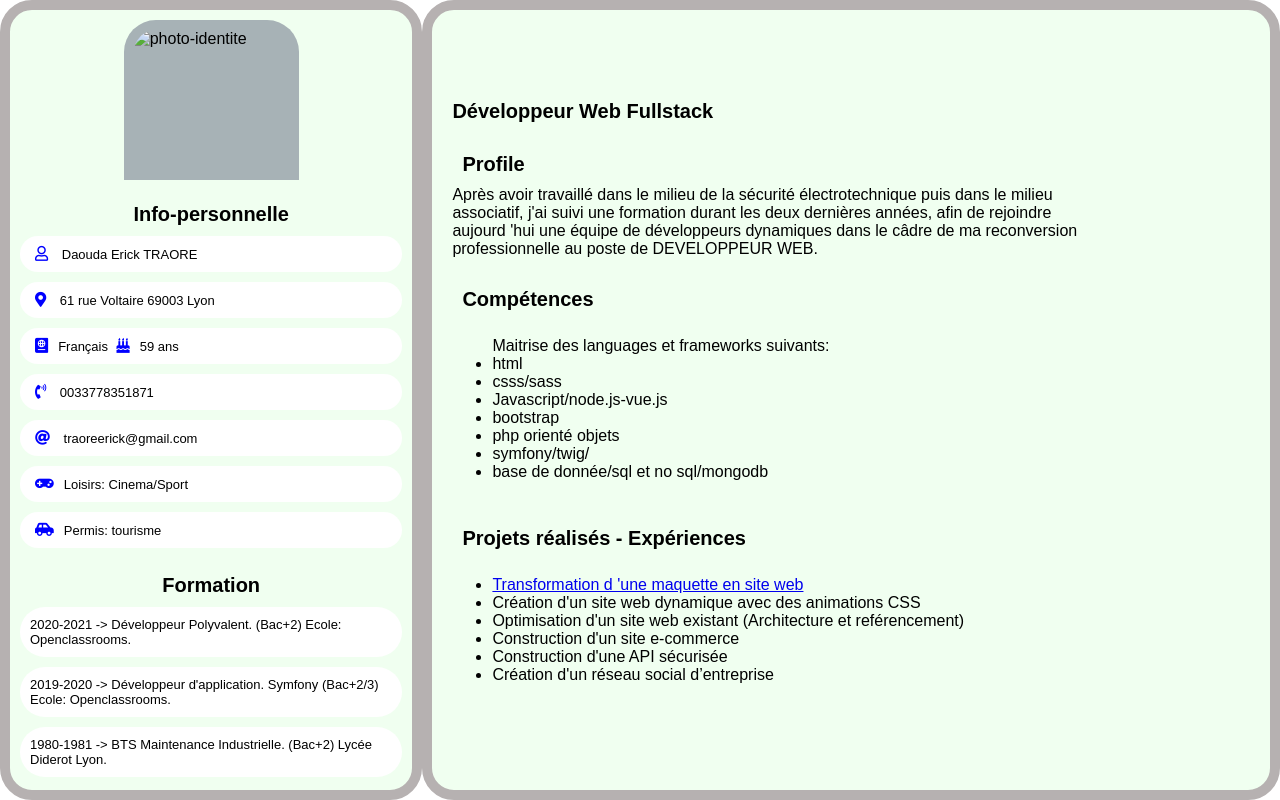
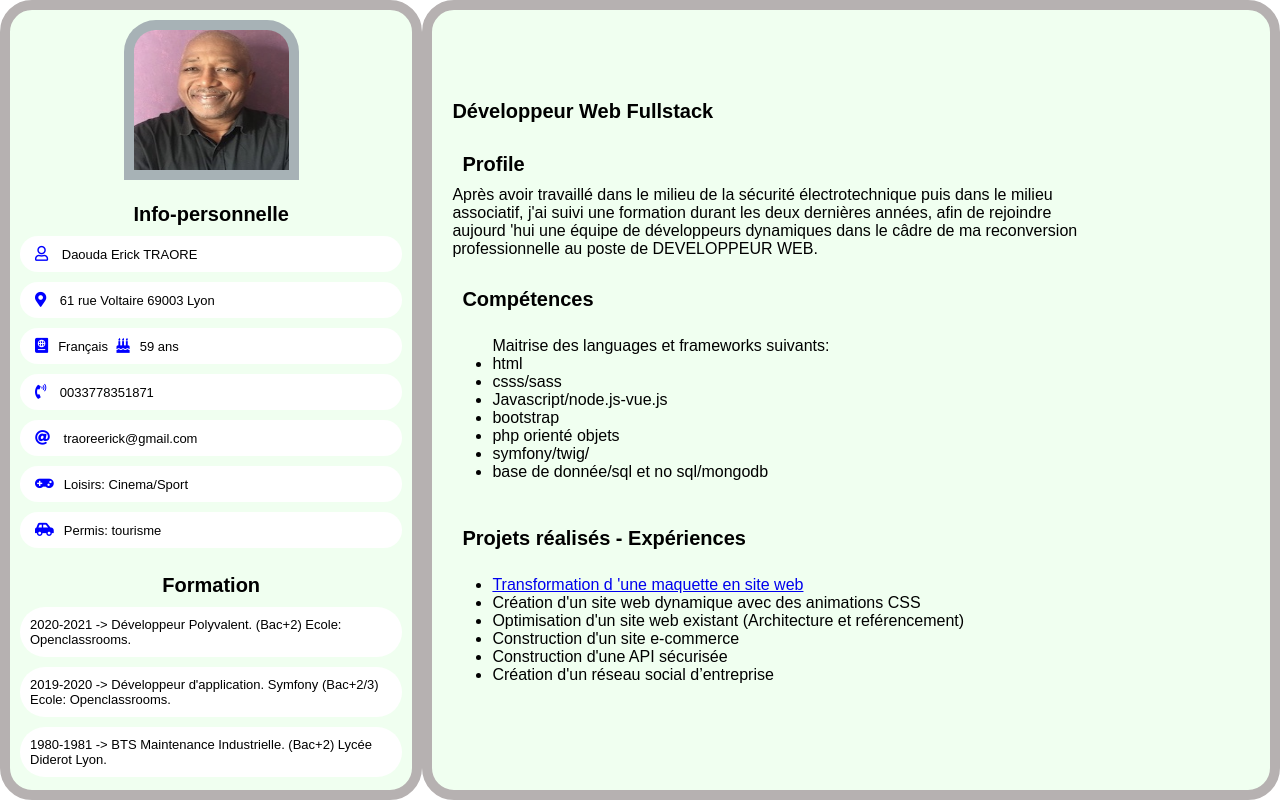
Before and after one commit to ErickTraore/monCv, a plain HTML site: page index.html in a window 1280 px wide. Drawn offline with Linux system fonts and the light colour scheme; files that its build step writes are made by us from their sources; the site is published under a folder, as on GitHub Pages, so addresses that start at the root find nothing.

Commit message:
set chemin photo

```diff
--- a/index.html
+++ b/index.html
@@ -15,7 +15,7 @@
     <div class="block">
         <div class="block__left">
             <div class="block__left__identite">
-                <img src="/cv-2-traore.jpg " alt="photo-identite " width="190px " height="160px" />
+                <img src="cv-2-traore.jpg " alt="photo-identite " width="190px " height="160px" />
                 <div class="block__left__identite__characteristic"> Info-personnelle
                     <div class="block__left__identite__characteristic__info"><i class="far fa-user"></i> Daouda Erick TRAORE</div>
                     <div class="block__left__identite__characteristic__info"><i class="fas fa-map-marker-alt"></i> 61 rue Voltaire 69003 Lyon </div>
```
